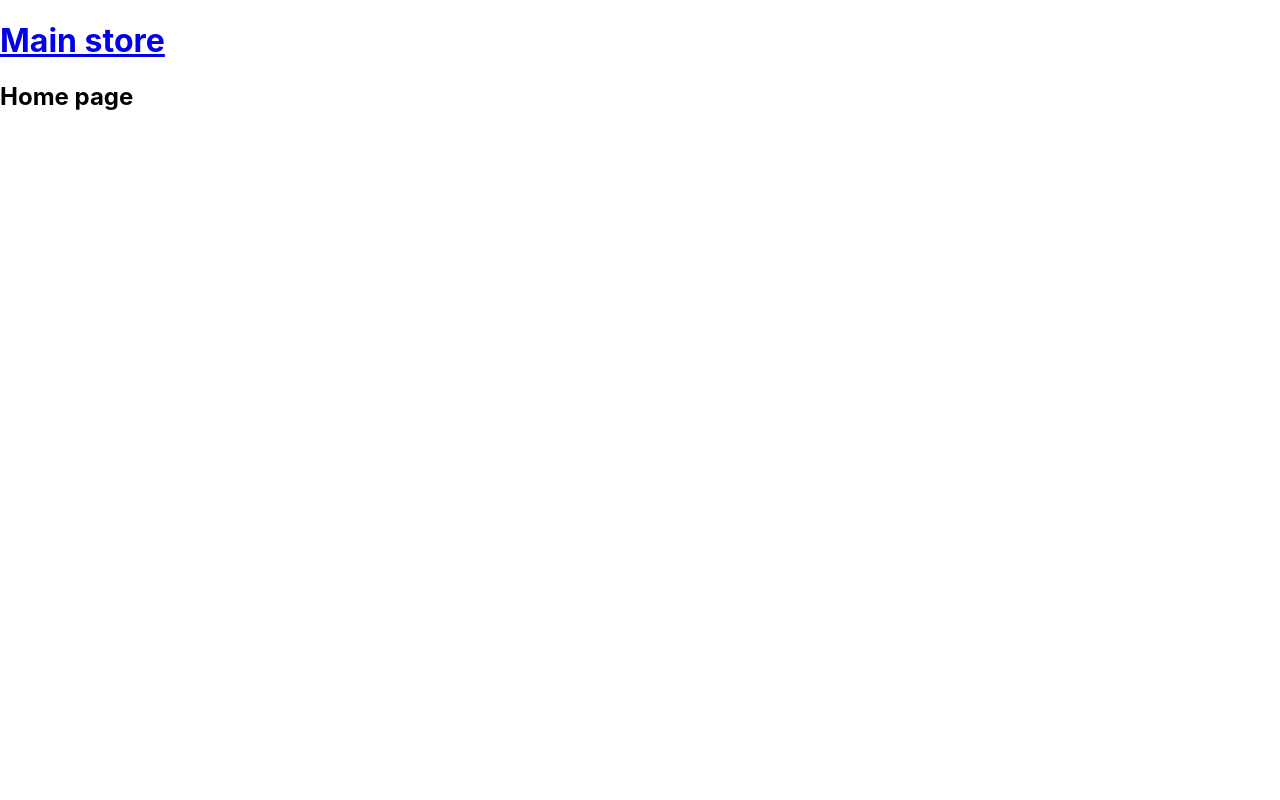
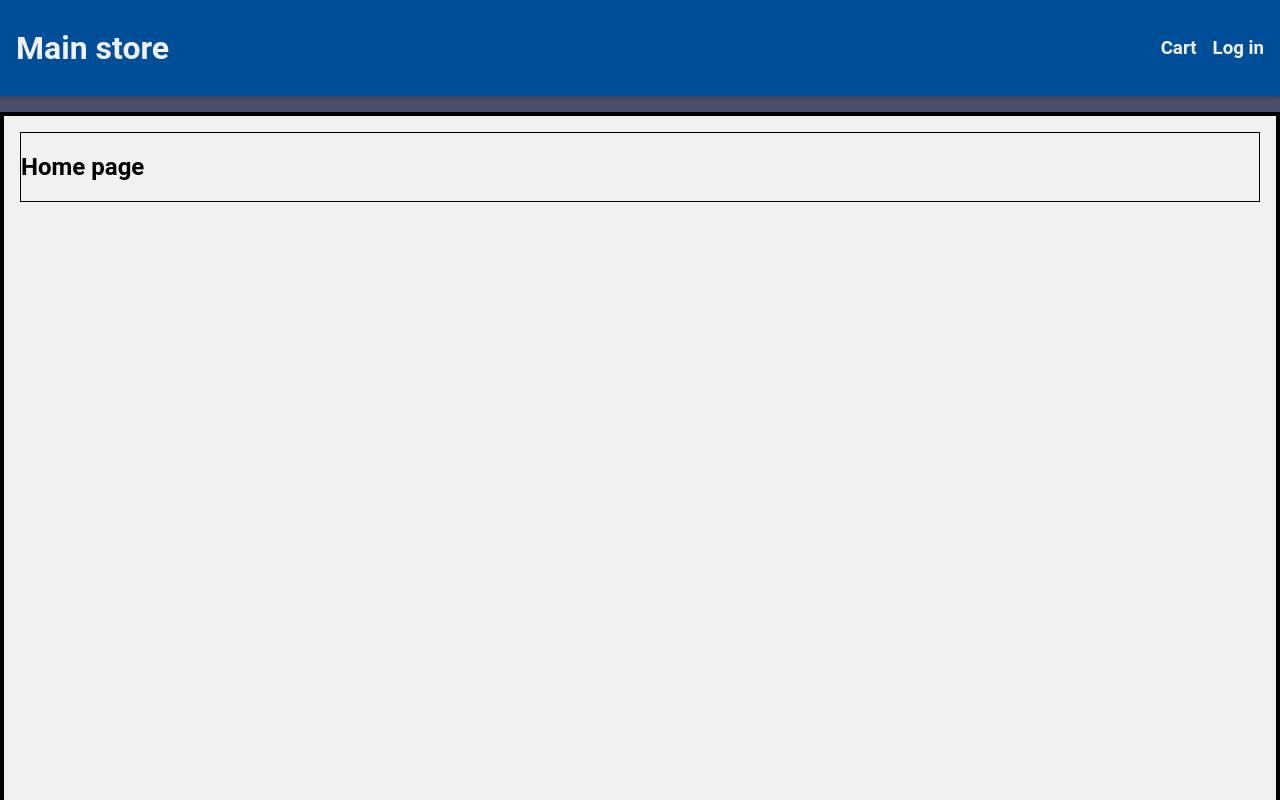
Before and after one commit to mayware/Full-Stack-React-application, a React (Create React App) app in the folder frontend/: page / in a window 1280 px wide. Shown: the top 800 px of the page. Built offline with nearby package versions, Linux system fonts and the light colour scheme.

Commit message:
added few lines of code

```diff
--- a/frontend/public/index.html
+++ b/frontend/public/index.html
@@ -1,43 +1,25 @@
 <!DOCTYPE html>
 <html lang="en">
+
 <head>
   <meta charset="utf-8" />
   <link rel="icon" href="%PUBLIC_URL%/favicon.ico" />
   <meta name="viewport" content="width=device-width, initial-scale=1" />
   <meta name="theme-color" content="#000000" />
-    <meta
-      name="description"
-      content="Web site created using create-react-app"
-    />
+  <meta name="description" content="Web site created using create-react-app" />
   <link rel="apple-touch-icon" href="%PUBLIC_URL%/logo192.png" />
-    <!--
-      manifest.json provides metadata used when your web app is installed on a
-      user's mobile device or desktop. See https://developers.google.com/web/fundamentals/web-app-manifest/
-    -->
   <link rel="manifest" href="%PUBLIC_URL%/manifest.json" />
-    <!--
-      Notice the use of %PUBLIC_URL% in the tags above.
-      It will be replaced with the URL of the `public` folder during the build.
-      Only files inside the `public` folder can be referenced from the HTML.
-
-      Unlike "/favicon.ico" or "favicon.ico", "%PUBLIC_URL%/favicon.ico" will
-      work correctly both with client-side routing and a non-root public URL.
-      Learn how to configure a non-root public URL by running `npm run build`.
-    -->
+  <link rel="preconnect" href="https://fonts.googleapis.com">
+  <link rel="preconnect" href="https://fonts.gstatic.com" crossorigin>
+  <link
+    href="https://fonts.googleapis.com/css2?family=Poppins:ital,wght@0,100;0,200;0,300;0,400;0,500;0,600;0,700;0,800;0,900;1,100;1,200;1,300;1,400;1,500;1,600;1,700;1,800;1,900&display=swap"
+    rel="stylesheet">
   <title>React App</title>
 </head>
+
 <body>
   <noscript>You need to enable JavaScript to run this app.</noscript>
   <div id="root"></div>
-    <!--
-      This HTML file is a template.
-      If you open it directly in the browser, you will see an empty page.
+</body>
 
-      You can add webfonts, meta tags, or analytics to this file.
-      The build step will place the bundled scripts into the <body> tag.
-
-      To begin the development, run `npm start` or `yarn start`.
-      To create a production bundle, use `npm run build` or `yarn build`.
-    -->
-  </body>
 </html>
--- a/frontend/src/App.js
+++ b/frontend/src/App.js
@@ -1,20 +1,27 @@
 import { BrowserRouter, Routes, Route } from 'react-router-dom';
 import Home from './pages/Home';
-import Navbar from './components/Navbar';
+import Header from './components/Header';
+import Footer from './components/Footer';
+import Item from './pages/Item';
 
 function App() {
   return (
     <div className="App">
       <BrowserRouter>
-        <Navbar />
+        <Header />
         <div className="pages">
           <Routes>
             <Route
               path='/'
               element={<Home />}
             />
+            <Route
+              path='/item'
+              element={<Item />}
+            />
           </Routes>
         </div>
+        <Footer />
       </BrowserRouter>
     </div>
   );
--- /dev/null
+++ b/frontend/src/components/Footer.js
@@ -0,0 +1,7 @@
+const Footer = () => {
+    return (
+        <div className="footer">Footer</div>
+    );
+}
+
+export default Footer;
--- /dev/null
+++ b/frontend/src/components/Header.js
@@ -0,0 +1,29 @@
+import { Link } from "react-router-dom";
+
+const Navbar = () => {
+    return (
+        <header>
+            <div className="header-container">
+                <div className="header-left">
+                    <Link to="/">
+                        <h1>Main store</h1>
+                    </Link>
+                </div>
+                <div className="header-right">
+                    <div className="header-cart">
+                        <Link to="/">
+                            <h3>Cart</h3>
+                        </Link>
+                    </div>
+                    <div className="header-user">
+                        <Link to="/">
+                            <h3>Log in</h3>
+                        </Link>
+                    </div>
+                </div>
+            </div>
+        </header>
+    );
+}
+
+export default Navbar;
--- a/frontend/src/components/Navbar.js
+++ /dev/null
@@ -1,15 +0,0 @@
-import { Link } from "react-router-dom";
-
-const Navbar = () => {
-    return (
-        <header className="header">
-            <div className="container">
-                <Link to="/">
-                    <h1>Main store</h1>
-                </Link>
-            </div>
-        </header>
-    );
-}
-
-export default Navbar;
--- a/frontend/src/index.css
+++ b/frontend/src/index.css
@@ -1,13 +1,86 @@
+* {
+  box-sizing: border-box;
+}
+
+html {
+  margin: 0;
+  padding: 0;
+  text-rendering: optimizeLegibility;
+  -webkit-font-smoothing: antialiased;
+  -moz-osx-font-smoothing: grayscale;
+  font-family: 'Roboto', sans-serif;
+}
+
 body {
   margin: 0;
-  font-family: -apple-system, BlinkMacSystemFont, 'Segoe UI', 'Roboto', 'Oxygen',
-    'Ubuntu', 'Cantarell', 'Fira Sans', 'Droid Sans', 'Helvetica Neue',
-    sans-serif;
-  -webkit-font-smoothing: antialiased;
-  -moz-osx-font-smoothing: grayscale;
+  padding: 0;
+  background: #4a4e69;
 }
 
-code {
-  font-family: source-code-pro, Menlo, Monaco, Consolas, 'Courier New',
-    monospace;
+:root {
+  --primary: #1aac83;
+  --error: #e7195a;
 }
+
+/* Components */
+
+header .header-container {
+  display: flex;
+  align-items: center;
+  justify-content: space-between;
+  height: 6rem;
+  width: 100%;
+  top: 0;
+  margin-bottom: 1rem;
+  padding: 0 1rem 0 1rem;
+  background: #004e98;
+  box-shadow: 0 2px 4px 0 rgba(0, 0, 0, .2);
+}
+
+header a {
+  text-decoration: none;
+  color: #f1f1f1;
+}
+
+.header-right {
+  display: flex;
+  align-items: center;
+}
+
+.header-user {
+  margin-left: 1rem;
+}
+
+.footer {
+  display: flex;
+  align-items: center;
+  justify-content: center;
+  bottom: 0;
+  height: 10rem;
+  width: 100%;
+  padding: 0 1.5rem 0 1.5rem;
+  margin-top: 1rem;
+  z-index: 1000;
+  color: #ffffff;
+  background: #1B2430;
+}
+
+/* Components */
+
+
+/* Pages */
+
+.pages {
+  min-height: 100vh;
+  max-width: 85rem;
+  padding: 1rem;
+  margin: 0 auto;
+  border: 4px solid #000;
+  background: #f1f1f1;
+}
+
+.home-page {
+  border: 1px solid #000;
+}
+
+/* Pages */
--- /dev/null
+++ b/frontend/src/pages/Item.js
@@ -0,0 +1,9 @@
+const Item = () => {
+    return (
+        <div className="item-container">
+            Represents a single selected item
+        </div>
+    );
+}
+
+export default Item;
```
Also changed, not shown: 2 other files (tests, documents, lock files or other folders). Lines whose indentation alone changed are shown as unchanged.
